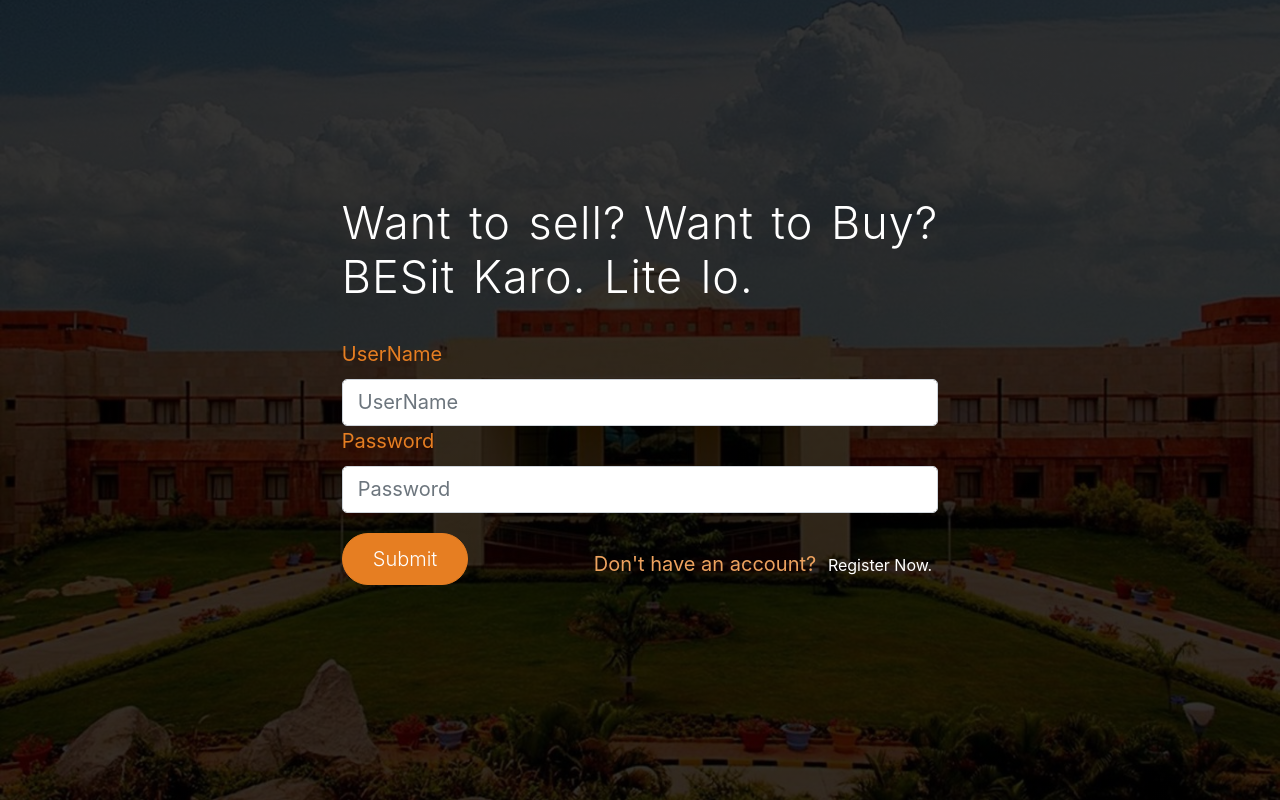
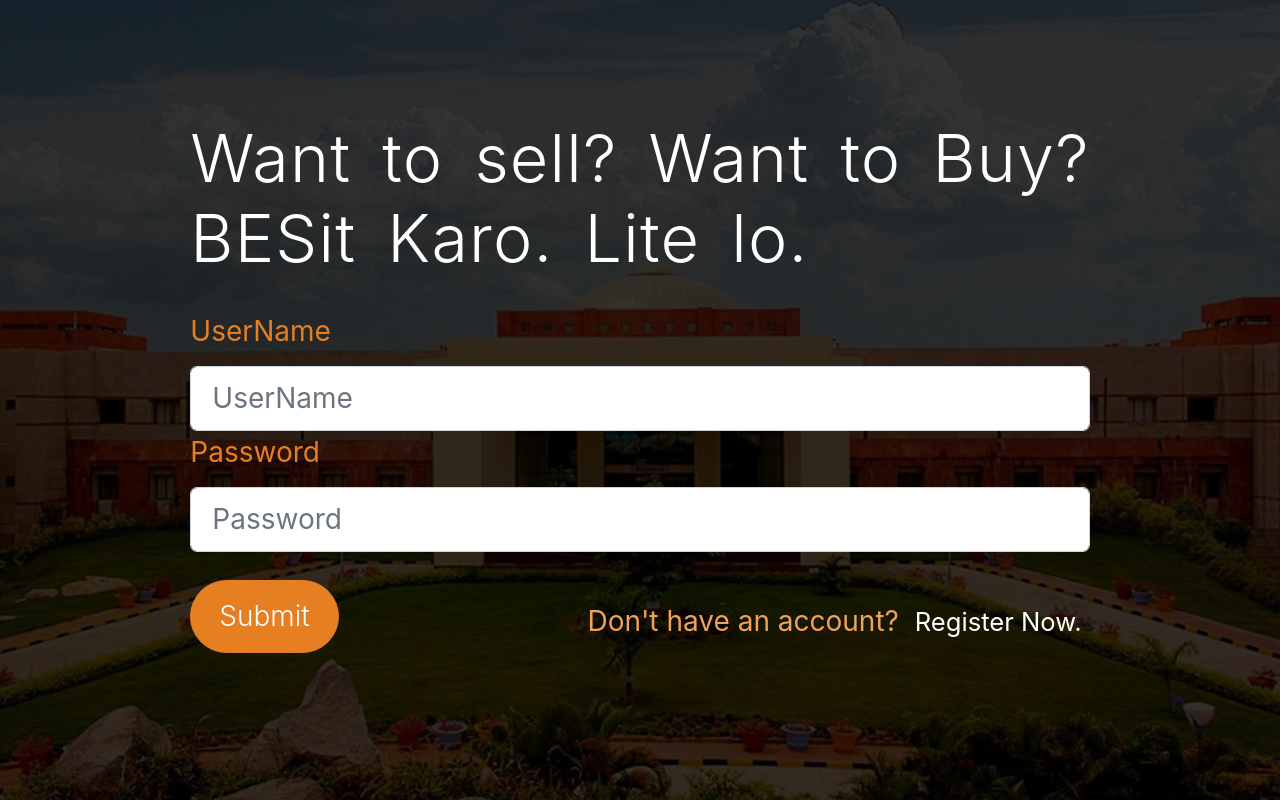
Before and after one commit to Raghu150999/BESit, a React (Create React App) app in the folder client/: page / in a window 1280 px wide. Built offline with nearby package versions, Linux system fonts and the light colour scheme.

Commit message:
css styles changed

```diff
--- a/client/src/components/Login/styles.css
+++ b/client/src/components/Login/styles.css
@@ -6,7 +6,7 @@
     flex-wrap: wrap;
     justify-content: center;
     align-items: center;
-    padding: 15px;
+    padding: 1.5vh;
 
     background-repeat: no-repeat;
     background-position: center;
@@ -17,17 +17,17 @@
     color:#fff ;
     text-decoration: none;
     text-transform: capitalize;
-    font-size: 16px;
-    padding: 6px;
+    font-size: 3.2vh;
+    padding: 1vh;
   }
 .flex-centered{
-    padding: 40px 40px;
+    padding: 5vh 5vh;
 }
 #title{
     color:#fff;
-    font-size: 45px;
+    font-size: 8.3vh;
     font-weight: 300;
-    letter-spacing: 1px;
-    word-spacing: 4px;
-    margin-bottom:35px;
+    letter-spacing: 0.15vh;
+    word-spacing: 1.4vh;
+    margin-bottom:3.9vh;
   }
--- a/client/src/components/Profile/styles.css
+++ b/client/src/components/Profile/styles.css
@@ -1,16 +1,16 @@
 #prof{
-    margin-top:20px;
+    margin-top:2vh;
 }
 #prof1{
-    margin-top:45px;
+    margin-top:4.5vh;
 }
 #profiletitle{
     color:#fff;
-    font-size: 45px;
+    font-size: 8.3vh;
     font-weight: 300;
     letter-spacing: 1px;
-    word-spacing: 4px;
-    margin-bottom:35px;
+    word-spacing: 1.4vh;
+    margin-bottom:3.5vh;
     text-align: center;
 }
 .profile{
@@ -20,14 +20,12 @@
     background-size: cover;
     position: relative;
     align-items: center;
-    margin-top: 0px;
 }
 #profilecard{
-    /*background-image: linear-gradient(rgba(0, 0, 0, 0.8),rgba(0, 0, 0, 0.8)), url(img/good.jpg);*/
     flex-wrap: wrap;
     justify-content: center;
     align-items: center;
-    padding: 15px;
+    padding: 1.5vh;
     width: 45%;
-    margin-top:50px;
+    margin-top:5vh;
 }
--- a/client/src/components/SignUp/styles.css
+++ b/client/src/components/SignUp/styles.css
@@ -10,14 +10,14 @@
     flex-wrap: wrap;
     justify-content: center;
     align-items: center;
-    padding: 15px;
+    padding: 1.5vh;
 }
 #forgot1{
     color:#924d10 ;
     text-decoration: none;
     text-transform: capitalize;
-    font-size: 16px;
-    padding: 6px;
+    font-size: 3.1vh;
+    padding: 1vh;
 }
 .wrap-input100 {
     width: 100%;
@@ -26,14 +26,10 @@
 
 #cardregister{
     width: 95%;
-    margin-bottom: 85px;
-    margin-top: 85px;
+    margin-bottom: 8.5vh;
+    margin-top: 8.7vh;
 }
 
 .card-body{
-    margin-top:15px;
+    margin-top:1.6vh;
 }
-
-.container-button{
-    text-align:center;
-}
--- a/client/src/index.css
+++ b/client/src/index.css
@@ -8,15 +8,15 @@ background-color: #fff;
 color: #e67e22;
 font-family: 'Lato','Arial','sans-serif';
 font-weight: 100;
-font-size: 20px;
+font-size: 3.5vh;
 text-rendering: optimizeLegibility;
 }
 .btn{
   display: inline-block;
-  padding: 10px 30px;
+  padding: 1.8vh 3.5vh;
   font-weight: 300;
   text-decoration: none;
-  border-radius: 200px;
+  border-radius: 50vh;
   transition: background-color 0.5s, border 0.5s, color 0.5s;
 }
 .btn-primary{
@@ -35,7 +35,7 @@ color:#e67e22;
 }
 span.psw{
   float: right;
-  padding-top: 16px;
+  padding-top: 2.5vh;
 }
 span.psw {
 color: #eda25f;
@@ -49,3 +49,7 @@ a:hover,
 a:active{
   border-bottom: 2px solid #e67e22;
 }
+
+.container-button{
+  text-align:center;
+}
```
